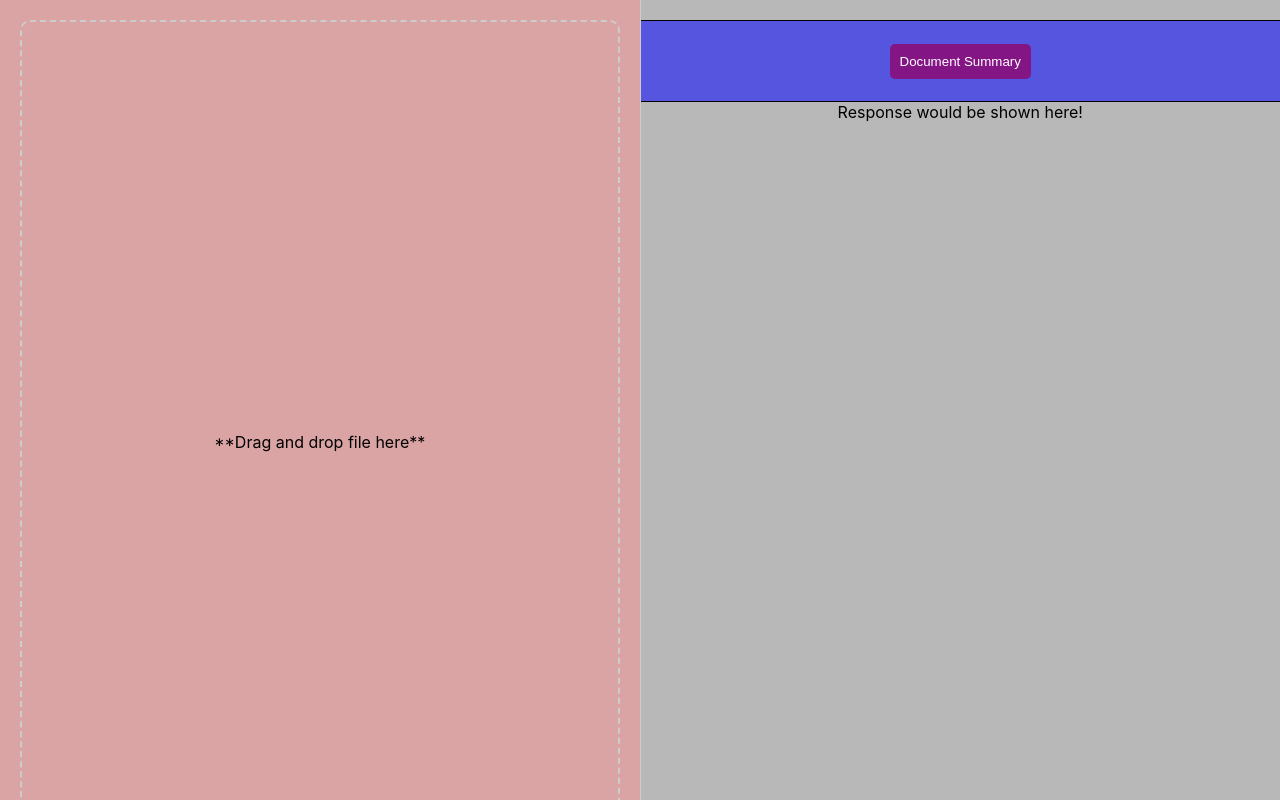
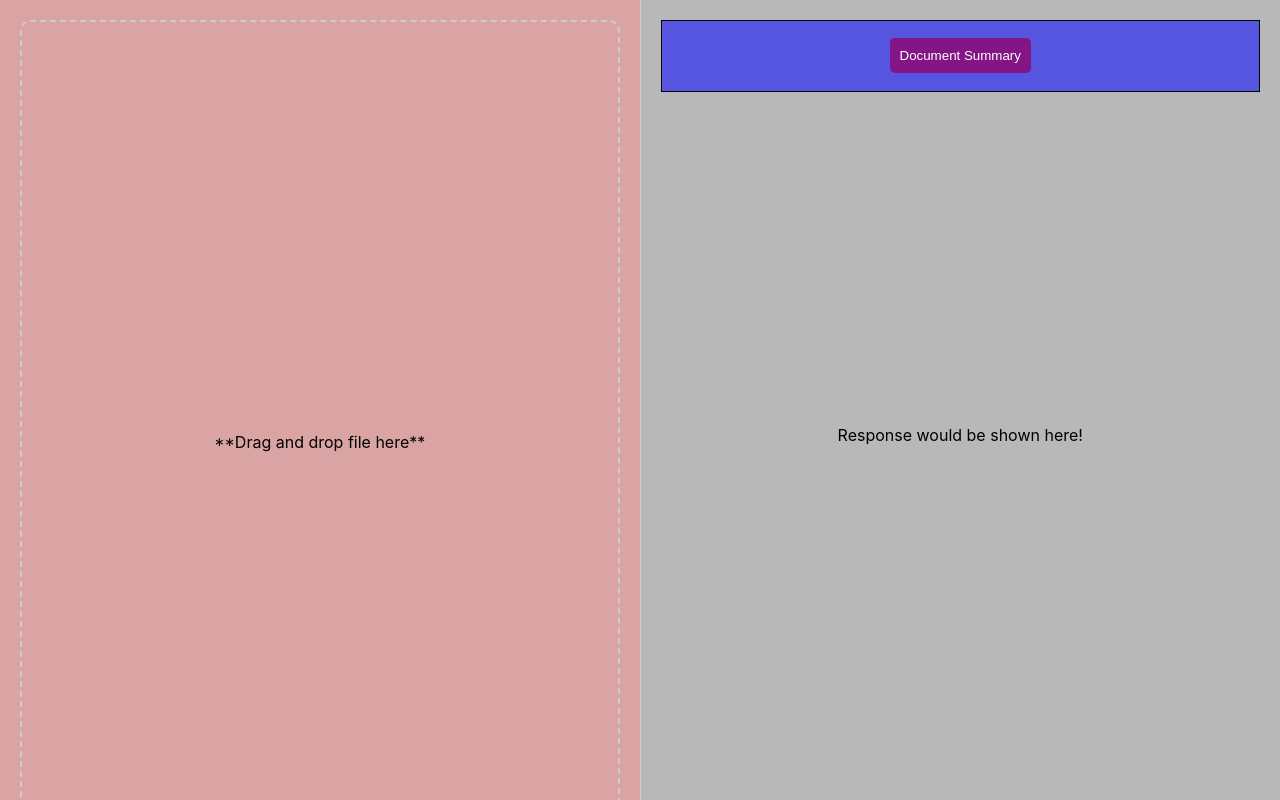
Before and after one commit to Rasika-Deodhar/documigo, a React (Create React App) app in the folder frontend/: page / in a window 1280 px wide. Built offline with nearby package versions, Linux system fonts and the light colour scheme.

Commit message:
Summary visible now

```diff
--- a/frontend/src/App.tsx
+++ b/frontend/src/App.tsx
@@ -1,13 +1,15 @@
 import './App.css';
-import Container from './components/container/container';
+import { GlobalProvider } from './contexts/GlobalContext';
 import FirstPage from './components/first-page/first-page';
 
 function App() {
   return (
-    <div className="App">
-      {/* <Container /> */}
-      <FirstPage />
-    </div>
+    <GlobalProvider>
+      <div className="App">
+        {/* <Container /> */}
+        <FirstPage />
+      </div>
+    </GlobalProvider>
   );
 }
 
--- a/frontend/src/components/Menu/Menu.css
+++ b/frontend/src/components/Menu/Menu.css
@@ -1,10 +1,12 @@
 .menu {
     height: 10vh; /* Adjust height as needed */
-    width: 100vw;  /* Adjust width as needed */
+    width: 100%; /* Use 100% instead of 100vw to respect parent container */
     background-color: rgb(85, 85, 224);
     justify-content: center;
     align-items: center;
     border: 1px solid black;
     display: flex;
     gap: 20px; /* Space between buttons */
+    box-sizing: border-box;
+    flex-wrap: wrap;
 }
--- a/frontend/src/components/Menu/Menu.tsx
+++ b/frontend/src/components/Menu/Menu.tsx
@@ -1,10 +1,28 @@
 import { FC, useState } from 'react';
+import { useGlobal } from '../../contexts/GlobalContext';
 import './Menu.css';
 
 const Menu: FC = () => {
+  const { documentText, setDocSummary } = useGlobal();
 
-    const handleClick = (event: React.MouseEvent<HTMLButtonElement>) => {
+    const handleClick = async (event: React.MouseEvent<HTMLButtonElement>) => {
     console.log('Button clicked!', event);
+    try {
+      const response = await fetch('http://127.0.0.1:5000/api/generate-summary', {
+        method: 'POST',
+        body: JSON.stringify({ text: documentText }),
+        headers: {
+          'Content-Type': 'application/json'
+        }
+      });
+      if (!response.ok) {
+        throw new Error(`Backend error: ${response.statusText}`);
+      }
+      const data = await response.json();
+      setDocSummary(data.summary);
+    } catch (err) {
+      console.error('Error during button click handling:', err);
+    }
   };
 
   return (
--- /dev/null
+++ b/frontend/src/components/ResponseDisplay/ResponseDisplay.css
@@ -0,0 +1,32 @@
+.response-display-container {
+  display: flex;
+  flex-direction: column;
+  align-items: center;
+  justify-content: center;
+  padding: 40px 20px;
+  box-sizing: border-box;
+  width: 100%;
+  height: 100%;
+  overflow-y: auto;
+  word-wrap: break-word;
+  overflow-wrap: break-word;
+}
+
+.response-display-container h3 {
+  text-align: center;
+  margin-top: 0;
+  margin-bottom: 15px;
+  width: 100%;
+}
+
+.response-display-container p {
+  text-align: center;
+  line-height: 1.6;
+  word-wrap: break-word;
+  overflow-wrap: break-word;
+  white-space: normal;
+  width: 100%;
+  padding: 0 10px;
+  box-sizing: border-box;
+  margin: 0;
+}
--- a/frontend/src/components/ResponseDisplay/ResponseDisplay.tsx
+++ b/frontend/src/components/ResponseDisplay/ResponseDisplay.tsx
@@ -1,10 +1,14 @@
 import { FC, useState } from 'react';
+import { useGlobal } from '../../contexts/GlobalContext';
+import './ResponseDisplay.css';
 
 const ResponseDisplay: FC<{ response: string }> = ({ response }) => {
 
+const { docSummary } = useGlobal();
   return (
-    <div className='container'>
-      Response would be shown here!
+    <div className='response-display-container'>
+      {!docSummary && <p>Response would be shown here!</p>}
+      {docSummary && <><h3>Document Summary:</h3><p>{docSummary}</p></>}
       {response}
     </div>
   );
--- a/frontend/src/components/first-page/first-page.css
+++ b/frontend/src/components/first-page/first-page.css
@@ -1,5 +1,6 @@
 .container {
     display: flex; /* Makes the container a flex container */
+    flex-direction: row; /* Ensures horizontal layout */
     height: 100vh; /* Makes the container full height of the viewport */
     width: 100vw;  /* Makes the container full width of the viewport */
     justify-content: center; /* Centers content horizontally */
@@ -10,17 +11,22 @@
     padding: 20px;
     box-sizing: border-box; /* Includes padding in the element's total width/height */
     overflow-y: scroll; /* Allows scrolling within the partition if content overflows */
+    min-height: 0; /* Allows flex child to shrink below content size */
 }
 
 .left-side {
     text-align: center;
     background-color: #dba4a4;
     border-right: 1px solid #ccc; /* Optional divider line */
-    float: left;
 }
 
 .right-side {
     background-color: #b9b8b8;
-    float: right;
-    justify-items: center;
+    display: flex;
+    flex-direction: column;
+    align-items: center;
+    justify-content: flex-start;
+    padding: 20px;
+    overflow-y: auto;
+    overflow-x: hidden;
 }
--- a/frontend/src/components/uploadDocument/uploadDocument.tsx
+++ b/frontend/src/components/uploadDocument/uploadDocument.tsx
@@ -1,6 +1,7 @@
 import { FC, useState, useRef, useEffect } from 'react';
 import './uploadDocument.css';
 import PDFViewerCustom from '../PDFViewerCustom/PDFViewerCustom';
+import { useGlobal } from '../../contexts/GlobalContext';
 
 
 const UploadDocument: React.FC = () => {
@@ -10,6 +11,7 @@ const UploadDocument: React.FC = () => {
   const [extractedText, setExtractedText] = useState<string | null>(null);
   const [isLoading, setIsLoading] = useState(false);
   const [error, setError] = useState<string | null>(null);
+  const { setDocumentText } = useGlobal();
 
   useEffect(() => {
   handleExtractAndSend();
@@ -17,7 +19,7 @@ const UploadDocument: React.FC = () => {
 
   // Extract text from file and send to backend
   const handleExtractAndSend = async () => {
-    console.log('Starting text extraction and sending to backend...', file, fileUrl);
+
     if (!file) return;
 
     setIsLoading(true);
@@ -38,13 +40,12 @@ const UploadDocument: React.FC = () => {
       }
 
       const data = await response.json();
+      setDocumentText(data.content);
 
       if (data.error) {
         setError(data.error);
       } else {
         setExtractedText(data.content);
-        console.log('Extracted text:', data.content);
-        console.log('Summary text:', data.summary);
       }
     } catch (err) {
       setError(`Failed to extract text: ${err instanceof Error ? err.message : String(err)}`);
@@ -84,7 +85,6 @@ const UploadDocument: React.FC = () => {
       // Create a Blob URL from the File object for react-pdf to read
       const url = URL.createObjectURL(droppedFile);
       setFileUrl(url);
-      console.log('Dropped file:', droppedFile.name);
 
       // Clear dataTransfer data after processing
       e.dataTransfer.clearData();
--- /dev/null
+++ b/frontend/src/contexts/GlobalContext.tsx
@@ -0,0 +1,30 @@
+import { createContext, useState, ReactNode, useContext } from 'react';
+
+// 1. Define the shape of your "Global Store"
+interface GlobalState {
+  documentText: string;
+  setDocumentText: (text: string) => void;
+  docSummary: string;
+  setDocSummary: (summary: string) => void;
+}
+
+const GlobalContext = createContext<GlobalState | undefined>(undefined);
+
+export function GlobalProvider({ children }: { children: ReactNode }) {
+  // 2. Define multiple states
+  const [documentText, setDocumentText] = useState("");
+  const [docSummary, setDocSummary] = useState("");
+
+  return (
+    <GlobalContext.Provider value={{ documentText, setDocumentText, docSummary, setDocSummary }}>
+      {children}
+    </GlobalContext.Provider>
+  );
+}
+
+// 4. Custom hook for easier usage
+export const useGlobal = () => {
+  const context = useContext(GlobalContext);
+  if (!context) throw new Error("useGlobal must be used within GlobalProvider");
+  return context;
+};
```
Also changed, not shown: 1 other file (tests, documents, lock files or other folders).
